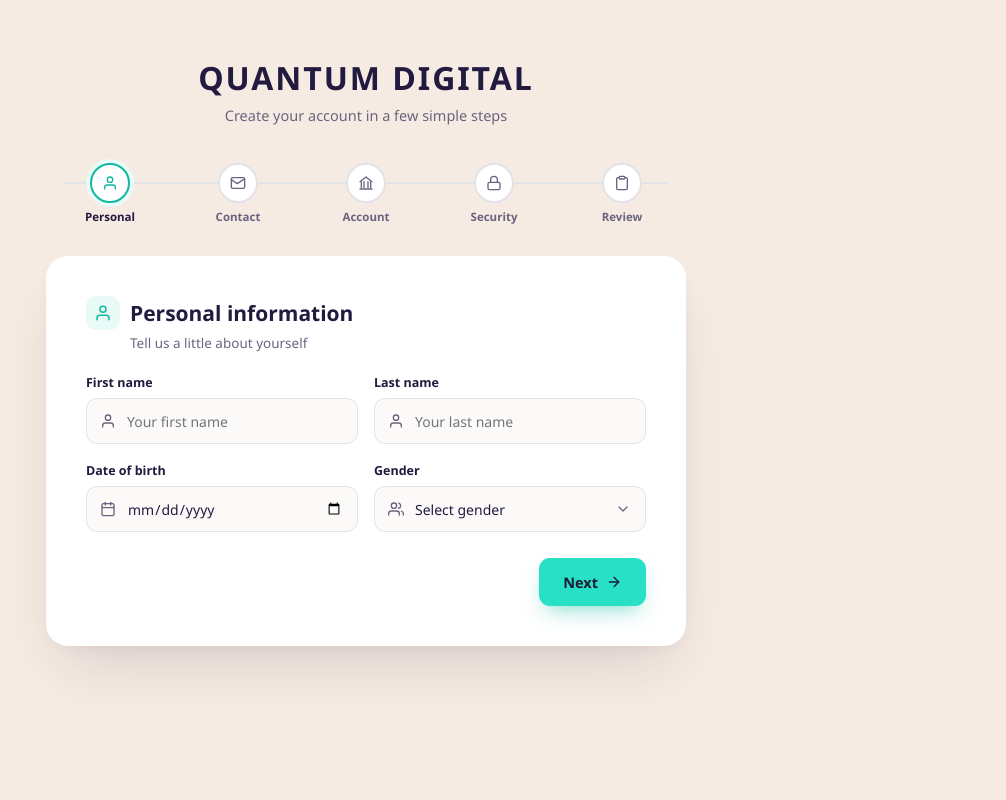
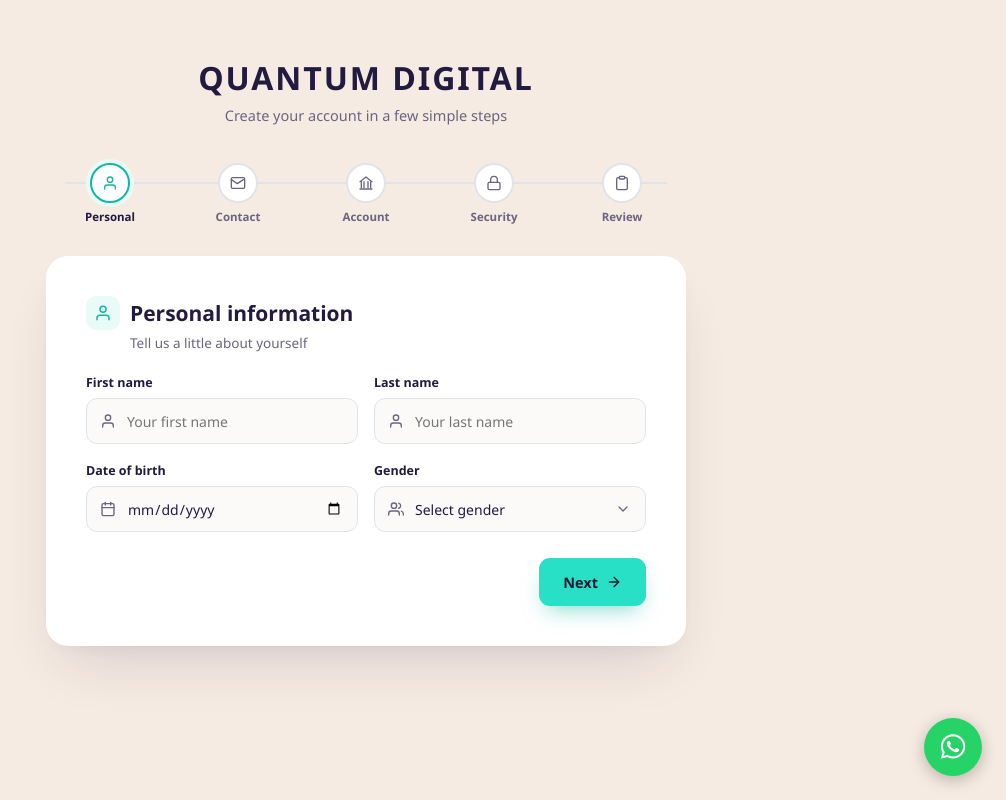
Before and after one commit to Mega2255/qdb, a plain HTML site: page register.html in a window 1280 px wide. Shown: the whole page, without its empty margins (274-1280 px from the left). Drawn offline with Linux system fonts and the light colour scheme.

```diff
--- a/register.html
+++ b/register.html
@@ -387,6 +387,41 @@
     outline-offset: 2px;
   }
 
+    /* ===================== WHATSAPP FLOAT ===================== */
+    .whatsapp-float {
+      position: fixed;
+      bottom: 24px;
+      right: 24px;
+      width: 58px;
+      height: 58px;
+      background: #25D366;
+      border-radius: 50%;
+      display: flex;
+      align-items: center;
+      justify-content: center;
+      box-shadow: 0 4px 16px rgba(0,0,0,0.25);
+      z-index: 500;
+      text-decoration: none;
+      transition: transform 0.2s ease, box-shadow 0.2s ease;
+    }
+    .whatsapp-float:hover {
+      transform: scale(1.08);
+      box-shadow: 0 6px 20px rgba(0,0,0,0.3);
+    }
+    .whatsapp-float i {
+      color: #fff;
+      font-size: 28px;
+    }
+    @media (max-width: 640px) {
+      .whatsapp-float {
+        width: 52px;
+        height: 52px;
+        bottom: 18px;
+        right: 18px;
+      }
+      .whatsapp-float i { font-size: 25px; }
+    }
+
   /* checkboxes */
   .checkbox-row{
     display: flex;
@@ -624,6 +659,7 @@
     .radio-card{ padding: 14px 8px; }
   }
 </style>
+<link rel="stylesheet" href="https://cdnjs.cloudflare.com/ajax/libs/font-awesome/6.5.2/css/all.min.css">
 </head>
 <body>
 
@@ -1040,6 +1076,12 @@
     </div>
   </div>
 
+  <!-- ===================== WHATSAPP FLOATING BUTTON ===================== -->
+<a href="https://wa.me/19713496586" target="_blank" rel="noopener noreferrer" class="whatsapp-float" aria-label="Chat on WhatsApp">
+  <i class="fa-brands fa-whatsapp"></i>
+</a>
+
+
   <!-- ===================== FIREBASE SDK ===================== -->
   <script src="https://www.gstatic.com/firebasejs/10.12.2/firebase-app-compat.js"></script>
   <script src="https://www.gstatic.com/firebasejs/10.12.2/firebase-auth-compat.js"></script>
```
